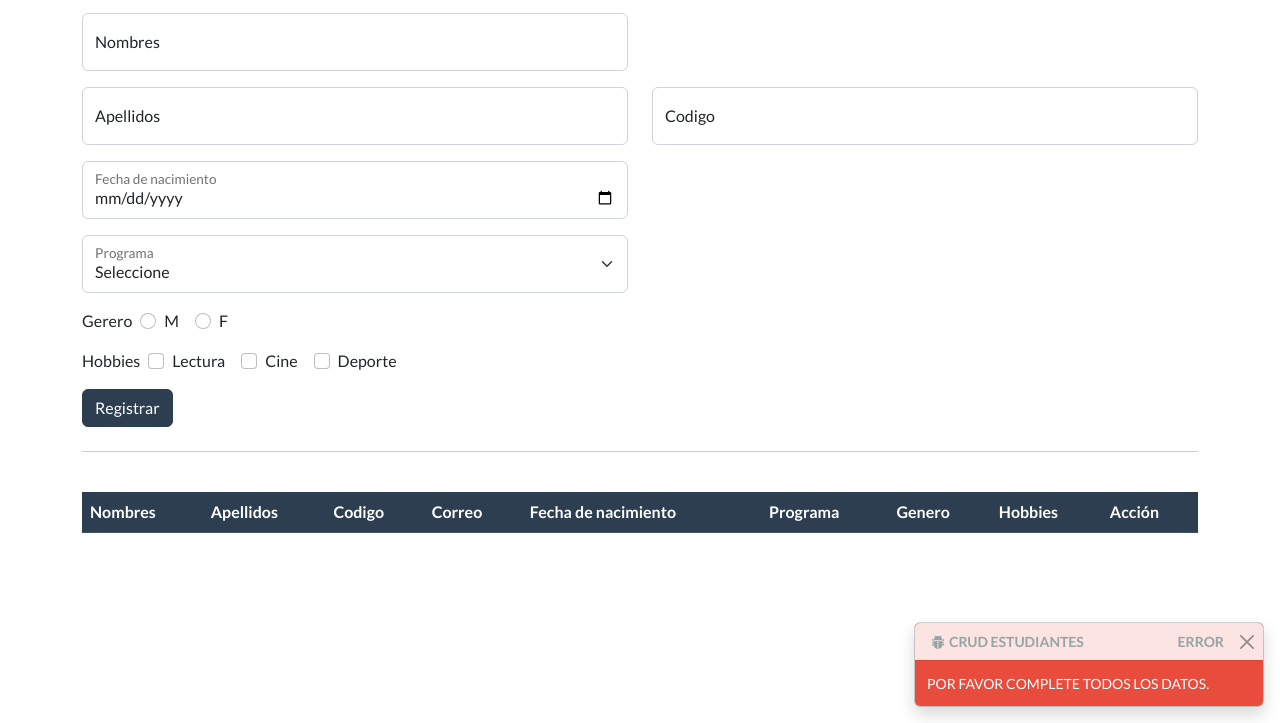
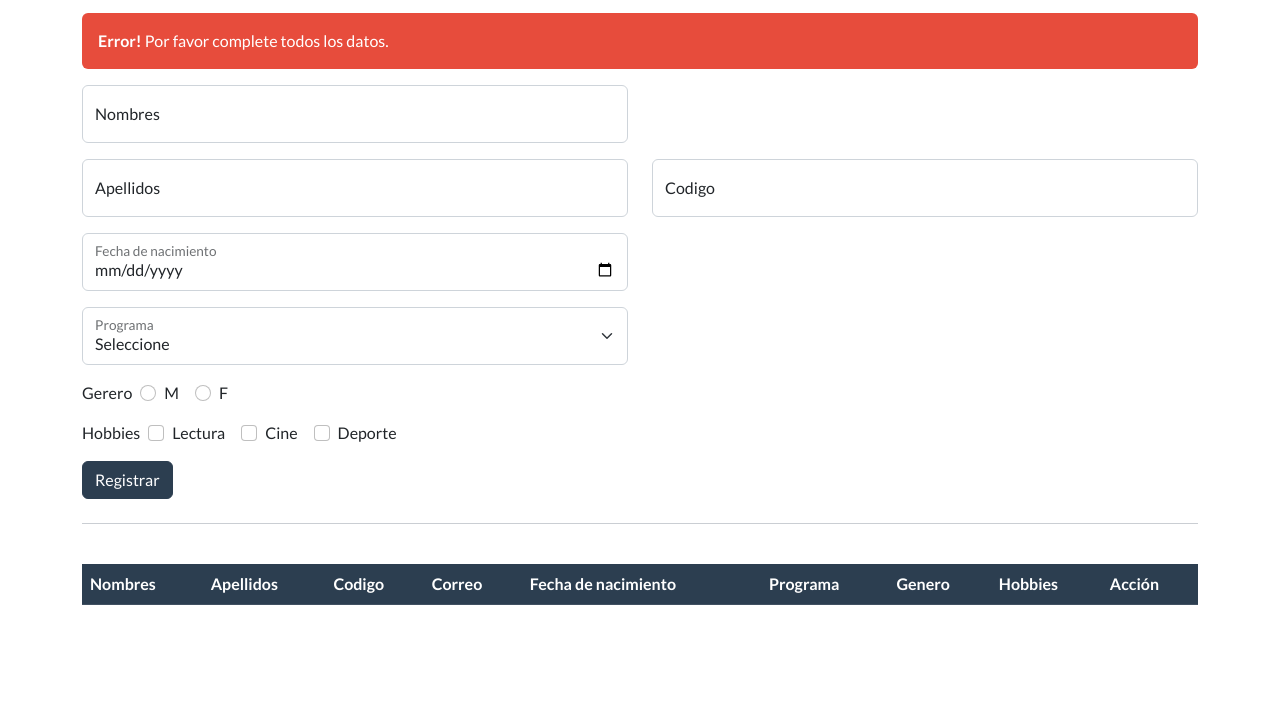
Before and after one commit to cjgutierrez44/crud-estudiantes, a plain HTML site: page index.html in a window 1280 px wide. Both pictures are taken after a click on the button "Registrar". Shown: the part 77-800 px from the top of the page. Drawn offline with nearby package versions, Linux system fonts and the light colour scheme.

Commit message:
cambio toast de error por un alert

```diff
--- a/index.html
+++ b/index.html
@@ -12,6 +12,9 @@
 	<div class="container">
 		<form class="">
 			<h1 class="text-primary my-3">CRUD ESTUDIANTES</h1>
+			<div id= "myAlert" class="alert alert-danger d-none">
+			  <strong>Error!</strong> Por favor complete todos los datos.
+			</div>
 			<div class="row">
 				<div class="col-lg-6">
 					<div class="form-floating mb-3">
--- a/script.js
+++ b/script.js
@@ -13,6 +13,7 @@ const body_table_estudiantes = document.getElementById("tabla-estudiantes-body")
 
 const div_correo = document.getElementById("div-email");
 
+const alert = document.getElementById("myAlert");
 
 let estudiantes = new Array();
 
@@ -42,6 +43,7 @@ let arr_hobbies = [];
 let estado_formulario = "Registrar";
 let i_editando;
 let estudiante_editando;
+
 
 
 function validarDatos(){
@@ -234,11 +236,10 @@ btn_registrar.onclick = function(){
 
 };
 
-const toastLiveExample = document.getElementById('liveToast');
+function mostrarError(){
+	alert.classList.remove("d-none");
 
-function mostrarError(){
-	toastLiveExample.classList.add("show");
 }
 function ocultarError(){
-	toastLiveExample.classList.remove("show");
+	alert.classList.add("d-none");
 }
```
